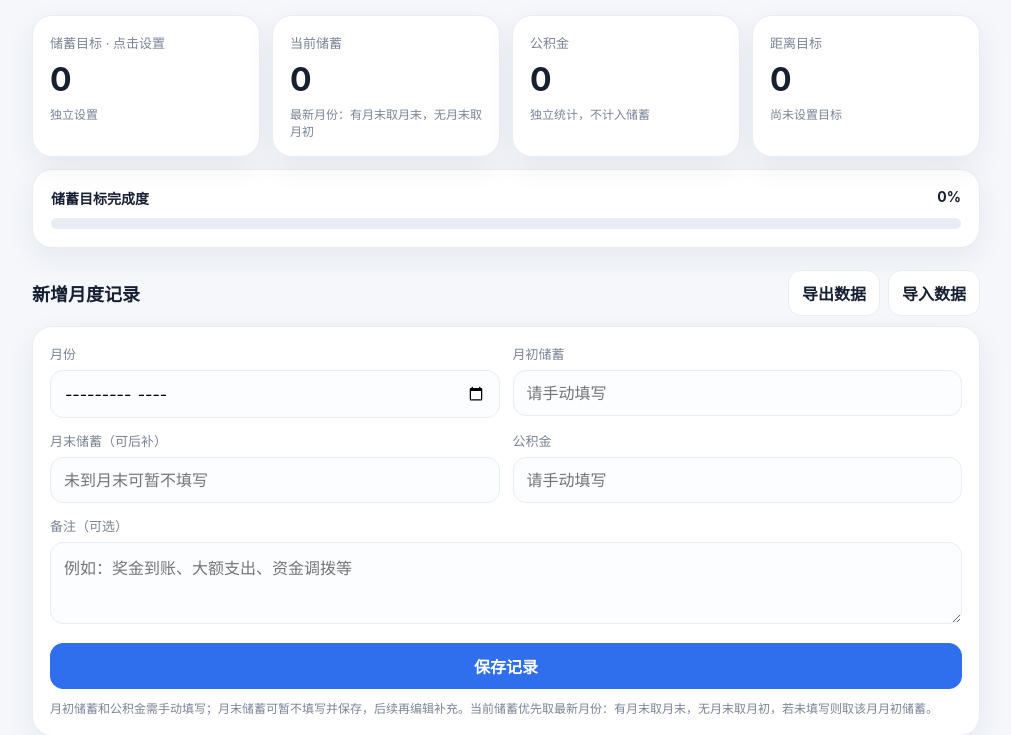
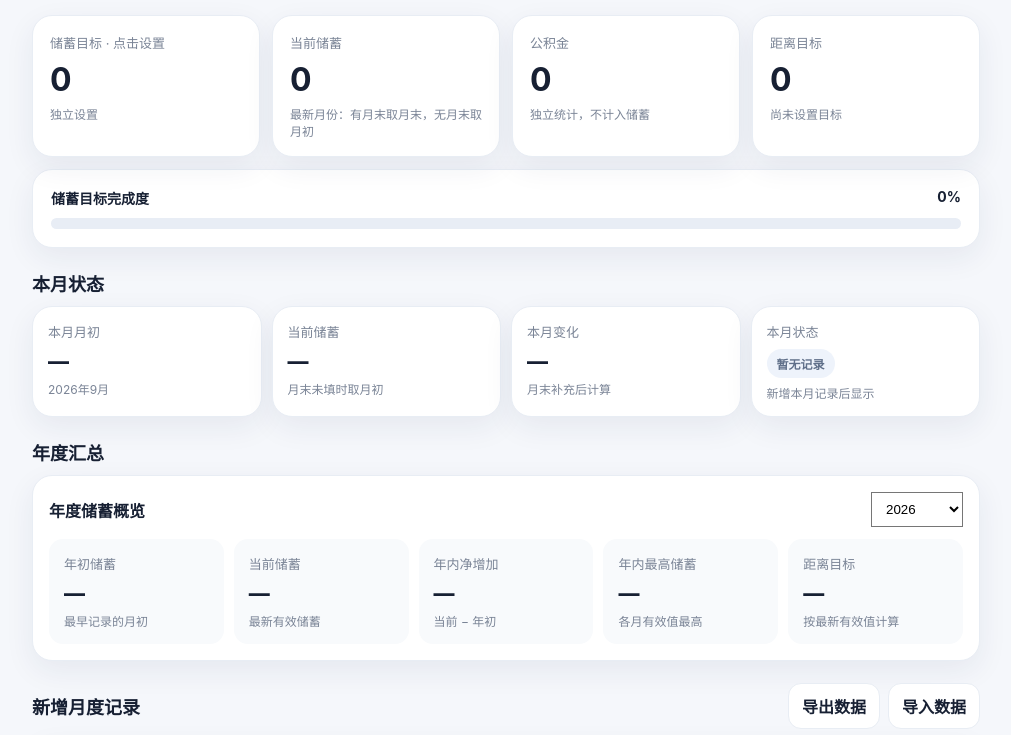
Before and after one commit to 5yy5y4jvrj-tech/pp-, a plain HTML site: page index.html in a window 1280 px wide. Shown: the part 92-827 px from the top of the page, without its empty margins (134-1145 px from the left). Drawn offline with Linux system fonts and the light colour scheme.

Commit message:
Add files via upload

```diff
--- a/index.html
+++ b/index.html
@@ -36,7 +36,13 @@ section{margin-top:22px}.sectionHead{display:flex;justify-content:space-between;
 .chartEmpty{height:220px;display:flex;align-items:center;justify-content:center;text-align:center;color:var(--muted);font-size:13px;line-height:1.6}
 .chartNote{margin-top:9px;color:var(--muted);font-size:12px}
 
-@media(min-width:720px){.grid4{grid-template-columns:repeat(4,1fr)}.fields{grid-template-columns:repeat(2,1fr)}.full{grid-column:1/-1}.recordGrid{grid-template-columns:repeat(5,1fr)}}
+
+.statusGrid,.yearGrid{display:grid;grid-template-columns:repeat(2,1fr);gap:10px}
+.statusCard,.yearItem{padding:15px}.statusValue,.yearValue{font-size:21px;font-weight:800;overflow-wrap:anywhere}
+.statusBadge{display:inline-flex;border-radius:999px;padding:6px 10px;font-size:12px;font-weight:800}
+.statusBadge.running{background:#fff5df;color:#a66b00}.statusBadge.done{background:#eaf8f4;color:#12806a}.statusBadge.emptyState{background:#eef3fb;color:#60708a}
+.yearCard{padding:16px}.yearHead{display:flex;justify-content:space-between;align-items:center;gap:12px;margin-bottom:12px}.yearSelect{width:auto;min-width:92px;padding:8px 10px;background:#fff}.yearItem{background:#f8fafc;border-radius:14px}
+@media(min-width:720px){.grid4{grid-template-columns:repeat(4,1fr)}.statusGrid{grid-template-columns:repeat(4,1fr)}.yearGrid{grid-template-columns:repeat(5,1fr)}.fields{grid-template-columns:repeat(2,1fr)}.full{grid-column:1/-1}.recordGrid{grid-template-columns:repeat(5,1fr)}}
 </style>
 </head>
 <body>
@@ -48,7 +54,19 @@ section{margin-top:22px}.sectionHead{display:flex;justify-content:space-between;
 <div class="card metric"><div class="label">公积金</div><div class="value" id="fundValue">0</div><div class="hint">独立统计，不计入储蓄</div></div>
 <div class="card metric"><div class="label">距离目标</div><div class="value" id="remainingValue">0</div><div class="hint" id="remainingHint">尚未设置目标</div></div>
 </div>
-<div class="card progress"><div class="progressHead"><span>储蓄目标完成度</span><span id="rate">0%</span></div><div class="bar"><span id="bar"></span></div></div>
+<div class="card progress"><div class="progressHead"><span>储蓄目标完成度</span><span id="rate">0%</span></div><div class="bar"><span id="bar"></span></div></div><section><div class="sectionHead"><h2>本月状态</h2></div><div class="statusGrid">
+<div class="card statusCard"><div class="label">本月月初</div><div class="statusValue" id="monthStartValue">—</div><div class="hint" id="monthLabel">暂无本月记录</div></div>
+<div class="card statusCard"><div class="label">当前储蓄</div><div class="statusValue" id="monthCurrentValue">—</div><div class="hint">月末未填时取月初</div></div>
+<div class="card statusCard"><div class="label">本月变化</div><div class="statusValue" id="monthChangeValue">—</div><div class="hint" id="monthChangeHint">月末补充后计算</div></div>
+<div class="card statusCard"><div class="label">本月状态</div><div class="statusBadge emptyState" id="monthStatus">暂无记录</div><div class="hint" id="monthStatusHint">新增本月记录后显示</div></div>
+</div></section>
+<section><div class="sectionHead"><h2>年度汇总</h2></div><div class="card yearCard"><div class="yearHead"><div class="chartTitle">年度储蓄概览</div><select class="yearSelect" id="yearSelect"></select></div><div class="yearGrid">
+<div class="yearItem"><div class="label">年初储蓄</div><div class="yearValue" id="yearStart">—</div><div class="hint">最早记录的月初</div></div>
+<div class="yearItem"><div class="label">当前储蓄</div><div class="yearValue" id="yearCurrent">—</div><div class="hint">最新有效储蓄</div></div>
+<div class="yearItem"><div class="label">年内净增加</div><div class="yearValue" id="yearChange">—</div><div class="hint">当前 − 年初</div></div>
+<div class="yearItem"><div class="label">年内最高储蓄</div><div class="yearValue" id="yearHigh">—</div><div class="hint">各月有效值最高</div></div>
+<div class="yearItem"><div class="label">距离目标</div><div class="yearValue" id="yearRemaining">—</div><div class="hint">按最新有效值计算</div></div>
+</div></div></section>
 <section>
 <div class="sectionHead"><h2 id="formTitle">新增月度记录</h2><div class="actions"><button class="btn" id="exportBtn">导出数据</button><button class="btn" id="importBtn">导入数据</button><input class="hidden" type="file" id="fileInput" accept=".json,application/json"></div></div>
 <form class="card form" id="form">
@@ -91,8 +109,15 @@ const KEY="wealth_dashboard_v1",state={target:0,records:[],updatedAt:null,editin
 const money=n=>new Intl.NumberFormat("zh-CN",{maximumFractionDigits:2}).format(Number(n)||0),optionalNum=v=>{if(v===""||v===null||v===undefined)return null;const n=Number(v);return Number.isFinite(n)&&n>=0?n:null},monthText=m=>{const[y,mm]=m.split("-");return`${y}年${Number(mm)}月`},num=v=>{const n=Number(v);return Number.isFinite(n)&&n>=0?n:null},esc=s=>s.replace(/[&<>"']/g,c=>({"&":"&amp;","<":"&lt;",">":"&gt;",'"':"&quot;","'":"&#039;"}[c]));
 function toast(t){$("toast").textContent=t;$("toast").classList.add("show");clearTimeout(window.tt);window.tt=setTimeout(()=>$("toast").classList.remove("show"),1800)}
 function load(){try{const d=JSON.parse(localStorage.getItem(KEY)||"null");if(!d)return;state.target=num(d.target)??0;state.records=Array.isArray(d.records)?d.records:[];state.updatedAt=d.updatedAt||null}catch(e){toast("本地数据读取失败")}}
-function save(){state.updatedAt=new Date().toISOString();localStorage.setItem(KEY,JSON.stringify({version:1,target:state.target,records:state.records,updatedAt:state.updatedAt}))}
+function save(){state.updatedAt=new Date().toISOString();localStorage.setItem(KEY,JSON.stringify({version:2,target:state.target,records:state.records,updatedAt:state.updatedAt}))}
 function latest(){return[...state.records].sort((a,b)=>b.month.localeCompare(a.month))[0]||null}
+function effectiveValue(r){return r?(r.end===null||r.end===undefined||r.end===""?Number(r.start):Number(r.end)):0}
+function currentMonthKey(){const d=new Date();return`${d.getFullYear()}-${String(d.getMonth()+1).padStart(2,"0")}`}
+function renderCurrentMonth(){const key=currentMonthKey(),r=state.records.find(x=>x.month===key);$("monthLabel").textContent=monthText(key);if(!r){$("monthStartValue").textContent="—";$("monthCurrentValue").textContent="—";$("monthChangeValue").textContent="—";$("monthChangeValue").className="statusValue";$("monthStatus").textContent="暂无记录";$("monthStatus").className="statusBadge emptyState";$("monthStatusHint").textContent="新增本月记录后显示";return}const hasEnd=r.end!==null&&r.end!==undefined&&r.end!=="",cur=effectiveValue(r);$("monthStartValue").textContent=money(r.start);$("monthCurrentValue").textContent=money(cur);if(hasEnd){const diff=Number(r.end)-Number(r.start),sign=diff>0?"+":"";$("monthChangeValue").textContent=`${sign}${money(diff)}`;$("monthChangeValue").className=`statusValue ${diff>0?"pos":diff<0?"neg":"neu"}`;$("monthChangeHint").textContent="月末 − 月初";$("monthStatus").textContent="已完成";$("monthStatus").className="statusBadge done";$("monthStatusHint").textContent="月末储蓄已填写"}else{$("monthChangeValue").textContent="待结算";$("monthChangeValue").className="statusValue neu";$("monthChangeHint").textContent="月末补充后计算";$("monthStatus").textContent="进行中";$("monthStatus").className="statusBadge running";$("monthStatusHint").textContent="当前储蓄暂按月初计算"}}
+function renderYearOptions(){const s=$("yearSelect"),ys=[...new Set(state.records.map(r=>r.month.slice(0,4)))].sort((a,b)=>b.localeCompare(a)),now=String(new Date().getFullYear()),old=s.value,opts=ys.length?ys:[now];s.innerHTML=opts.map(y=>`<option value="${y}">${y}</option>`).join("");s.value=opts.includes(old)?old:(opts.includes(now)?now:opts[0]);renderYearSummary()}
+function renderYearSummary(){const y=$("yearSelect").value,rows=[...state.records].filter(r=>r.month.startsWith(y+"-")).sort((a,b)=>a.month.localeCompare(b.month));if(!rows.length){["yearStart","yearCurrent","yearChange","yearHigh","yearRemaining"].forEach(id=>$(id).textContent="—");return}const start=Number(rows[0].start),cur=effectiveValue(rows.at(-1)),high=Math.max(...rows.map(effectiveValue)),chg=cur-start,sign=chg>0?"+":"";$("yearStart").textContent=money(start);$("yearCurrent").textContent=money(cur);$("yearChange").textContent=`${sign}${money(chg)}`;$("yearChange").className=`yearValue ${chg>0?"pos":chg<0?"neg":"neu"}`;$("yearHigh").textContent=money(high);$("yearRemaining").textContent=state.target?money(Math.max(state.target-cur,0)):"未设置目标"}
+function setDefaultMonth(){if(!state.editing)$("month").value=currentMonthKey()}
+
 
 function drawTrendChart(){
   const canvas=$("trendChart"),empty=$("chartEmpty");
@@ -143,18 +168,18 @@ function drawTrendChart(){
   line("start","#2f6fed");line("end","#1aa184");
 }
 
-function render(){const l=latest(),current=l?(l.end===null||l.end===undefined?Number(l.start):Number(l.end)):0,fund=l?Number(l.fund):0,remain=state.target?Math.max(state.target-current,0):0,p=state.target?Math.min(current/state.target*100,100):0;
+function render(){renderCurrentMonth();renderYearOptions();const l=latest(),current=l?(l.end===null||l.end===undefined?Number(l.start):Number(l.end)):0,fund=l?Number(l.fund):0,remain=state.target?Math.max(state.target-current,0):0,p=state.target?Math.min(current/state.target*100,100):0;
 $("targetValue").textContent=money(state.target);$("currentValue").textContent=money(current);$("fundValue").textContent=money(fund);$("remainingValue").textContent=money(remain);$("remainingHint").textContent=state.target?(current>=state.target?"目标已完成":"还需继续积累"):"尚未设置目标";$("rate").textContent=`${p.toFixed(p%1?1:0)}%`;$("bar").style.width=`${p}%`;$("updated").textContent=state.updatedAt?`最后更新：${new Date(state.updatedAt).toLocaleString("zh-CN")}`:"尚未更新";
 const list=[...state.records].sort((a,b)=>b.month.localeCompare(a.month));$("records").innerHTML="";$("clearBtn").classList.toggle("hidden",!list.length);if(!list.length){drawTrendChart();$("records").innerHTML='<div class="card empty">还没有月度记录。<br>填写上方表单后，数据会保存在当前浏览器中。</div>';return}
 list.forEach(r=>{const hasEnd=r.end!==null&&r.end!==undefined&&r.end!=="",diff=hasEnd?Number(r.end)-Number(r.start):null,rt=hasEnd&&Number(r.start)>0?diff/Number(r.start)*100:null,sign=diff!==null&&diff>0?"+":"",cls=diff===null?"neu":diff>0?"pos":diff<0?"neg":"neu",rtxt=!hasEnd?"待填写":(rt===null?"无法计算增长率":`${sign}${rt.toFixed(2)}%`),diffText=!hasEnd?"待填写":`${sign}${money(diff)}`;const a=document.createElement("article");a.className="card record";a.innerHTML=`<div class="recordTop"><div><div class="month">${monthText(r.month)}</div><div class="change ${cls}">本月变化 ${diffText} · ${rtxt}</div></div><div class="recordBtns"><button class="small" data-edit="${r.month}">编辑</button><button class="small del" data-del="${r.month}">删除</button></div></div><div class="recordGrid"><div class="item"><span>月初储蓄</span><strong>${money(r.start)}</strong></div><div class="item"><span>月末储蓄</span><strong>${hasEnd?money(r.end):"待填写"}</strong></div><div class="item"><span>公积金</span><strong>${money(r.fund)}</strong></div><div class="item"><span>增加金额</span><strong class="${cls}">${diffText}</strong></div><div class="item"><span>增长率</span><strong class="${cls}">${rtxt}</strong></div></div>${r.note?`<div class="note">${esc(r.note)}</div>`:""}`;$("records").appendChild(a)});
 drawTrendChart();
 document.querySelectorAll("[data-edit]").forEach(b=>b.onclick=()=>edit(b.dataset.edit));document.querySelectorAll("[data-del]").forEach(b=>b.onclick=()=>remove(b.dataset.del))}
-function reset(){$("form").reset();state.editing=null;$("formTitle").textContent="新增月度记录";$("saveBtn").textContent="保存记录";$("cancelBtn").classList.add("hidden")}
+function reset(){$("form").reset();state.editing=null;$("formTitle").textContent="新增月度记录";$("saveBtn").textContent="保存记录";$("cancelBtn").classList.add("hidden");setDefaultMonth()}
 function edit(m){const r=state.records.find(x=>x.month===m);if(!r)return;state.editing=m;$("month").value=r.month;$("start").value=r.start;$("end").value=r.end===null||r.end===undefined?"":r.end;$("fund").value=r.fund;$("note").value=r.note||"";$("formTitle").textContent=`编辑 ${monthText(m)}`;$("saveBtn").textContent="保存修改";$("cancelBtn").classList.remove("hidden");$("form").scrollIntoView({behavior:"smooth"})}
 function remove(m){if(!confirm(`确认删除 ${monthText(m)} 的记录吗？`))return;state.records=state.records.filter(r=>r.month!==m);if(state.editing===m)reset();save();render();toast("记录已删除")}
 $("form").onsubmit=e=>{e.preventDefault();const month=$("month").value,start=num($("start").value),end=optionalNum($("end").value),fund=num($("fund").value),note=$("note").value.trim();if(!month||start===null||fund===null)return toast("请填写月份、月初储蓄和公积金");if(state.records.some(r=>r.month===month&&r.month!==state.editing))return toast("该月份已存在，请编辑已有记录");const wasEditing=!!state.editing,r={month,start,end,fund,note};state.records=wasEditing?state.records.map(x=>x.month===state.editing?r:x):[...state.records,r];save();reset();render();toast(wasEditing?"记录已更新":"记录已保存")};
 $("cancelBtn").onclick=reset;$("openTarget").onclick=()=>{$("targetInput").value=state.target||"";$("modal").classList.add("open")};$("closeModal").onclick=()=>$("modal").classList.remove("open");$("saveTarget").onclick=()=>{const v=num($("targetInput").value);if(v===null)return toast("请输入有效目标金额");state.target=v;save();render();$("modal").classList.remove("open");toast("目标已保存")};$("modal").onclick=e=>{if(e.target===$("modal"))$("modal").classList.remove("open")};
-$("exportBtn").onclick=()=>{const blob=new Blob([JSON.stringify({app:"财富仪表盘",version:1,target:state.target,records:state.records,updatedAt:state.updatedAt},null,2)],{type:"application/json"}),u=URL.createObjectURL(blob),a=document.createElement("a");a.href=u;a.download=`财富仪表盘备份-${new Date().toISOString().slice(0,10)}.json`;a.click();URL.revokeObjectURL(u);toast("数据已导出")};
+$("exportBtn").onclick=()=>{const blob=new Blob([JSON.stringify({app:"财富仪表盘",version:2,target:state.target,records:state.records,updatedAt:state.updatedAt},null,2)],{type:"application/json"}),u=URL.createObjectURL(blob),a=document.createElement("a");a.href=u;a.download=`财富仪表盘备份-${new Date().toISOString().slice(0,10)}.json`;a.click();URL.revokeObjectURL(u);toast("数据已导出")};
 $("importBtn").onclick=()=>$("fileInput").click();$("fileInput").onchange=async e=>{const f=e.target.files[0];e.target.value="";if(!f)return;try{const d=JSON.parse(await f.text());if(!Array.isArray(d.records))throw 0;const rec=d.records.map(r=>({month:String(r.month||""),start:num(r.start),end:optionalNum(r.end),fund:num(r.fund),note:typeof r.note==="string"?r.note:""}));if(rec.some(r=>!/^\d{4}-\d{2}$/.test(r.month)||r.start===null||r.fund===null)||new Set(rec.map(r=>r.month)).size!==rec.length)throw 0;if(!confirm("导入会覆盖当前浏览器中的全部数据，是否继续？"))return;state.target=num(d.target)??0;state.records=rec;save();reset();render();toast("数据导入成功")}catch{toast("导入失败：文件格式不正确")}};
-$("clearBtn").onclick=()=>{if(!confirm("确认清空全部月度记录吗？储蓄目标会保留。"))return;state.records=[];save();reset();render();toast("月度记录已清空")};window.addEventListener("resize",()=>{clearTimeout(window.chartResizeTimer);window.chartResizeTimer=setTimeout(drawTrendChart,120)});load();render();
+$("clearBtn").onclick=()=>{if(!confirm("确认清空全部月度记录吗？储蓄目标会保留。"))return;state.records=[];save();reset();render();toast("月度记录已清空")};window.addEventListener("resize",()=>{clearTimeout(window.chartResizeTimer);window.chartResizeTimer=setTimeout(drawTrendChart,120)});$("yearSelect").addEventListener("change",renderYearSummary);load();setDefaultMonth();render();
 </script></body></html>
```
